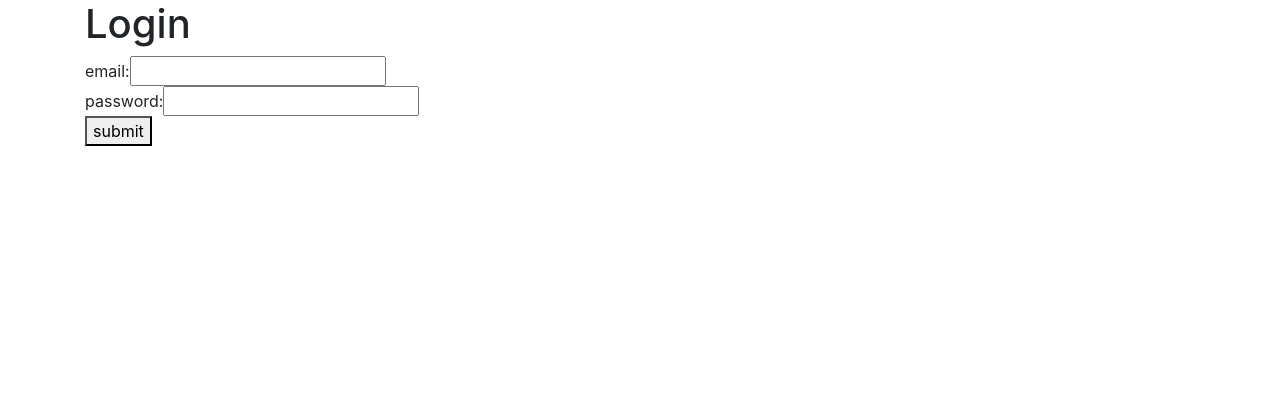
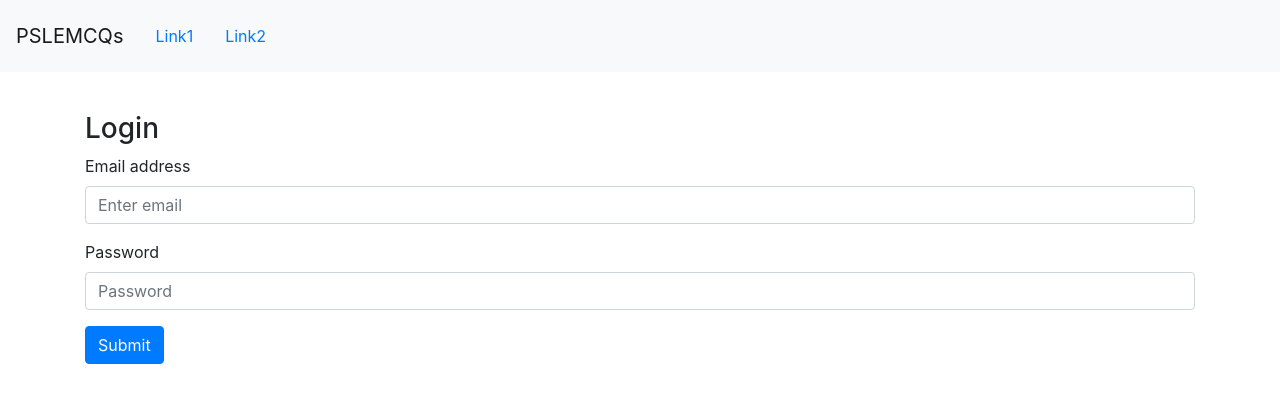
Before and after one commit to Josh99bit/psle_mcqs, a Flask app: page /login in a window 1280 px wide. Shown: the top 403 px of the page. Run offline with Flask 2, Linux system fonts and the light colour scheme; parts of the project's set-up code (start-up, migrations or seed data) failed here and were passed over; some libraries are stand-ins or nearby versions.

Commit message:
fixed login js

```diff
--- a/static/base.js
+++ b/static/base.js
@@ -6,9 +6,9 @@ $(document).ready(function(){
       // prevents page from reloading
       e.preventDefault();
 
-      name = $(this).find("input.name").val()
-      email = $(this).find("input.email").val()
-      password = $(this).find("input.password").val()
+      name = $(this).find("input#name").val()
+      email = $(this).find("input#email").val()
+      password = $(this).find("input#password").val()
 
       // do not do the post request if any of these is missing
       if (isEmpty(name) || isEmpty(email) || isEmpty(password) ) {
@@ -40,8 +40,8 @@ $(document).ready(function(){
 
   $("form#login").on("submit", function(e){
     e.preventDefault()
-    email = $(this).find("input.email").val()
-    password = $(this).find("input.password").val()
+    email = $(this).find("input#email").val()
+    password = $(this).find("input#password").val()
 
     // if any field is empty, do not sumit
     if (isEmpty(email) || isEmpty(password) ) {
--- a/templates/login.html
+++ b/templates/login.html
@@ -1,19 +1,19 @@
 {% extends "layout.html" %}
-
+{% include "menu.html"%}
 {% block content %}
-<h1>Login</h1>
+<h3>Login</h3>
 
 <div>
   <form id="login">
-    <div>
-      email:<input class="email">
+    <div class="form-group">
+      <label for="exampleInputEmail1">Email address</label>
+      <input type="email" class="form-control" id="email" aria-describedby="emailHelp" placeholder="Enter email">
     </div>
-    <div>
-      password:<input class="password">
+    <div class="form-group">
+      <label for="exampleInputPassword1">Password</label>
+      <input type="password" class="form-control" id="password" placeholder="Password">
     </div>
-    <div>
-      <button type="submit">submit</button>
-    </div>
+    <button type="submit" class="btn btn-primary">Submit</button>
   </form>
 </div>
 {% endblock %}
--- a/templates/register.html
+++ b/templates/register.html
@@ -8,6 +8,10 @@
 <h3>Register</h3>
 
 <form id = "register">
+  <div class="form-group">
+    <label for="exampleInputEmail1">Name</label>
+    <input type="email" class="form-control" id="name" aria-describedby="emailHelp" placeholder="Name">
+  </div>
   <div class="form-group">
     <label for="exampleInputEmail1">Email address</label>
     <input type="email" class="form-control" id="email" aria-describedby="emailHelp" placeholder="Enter email">
```
